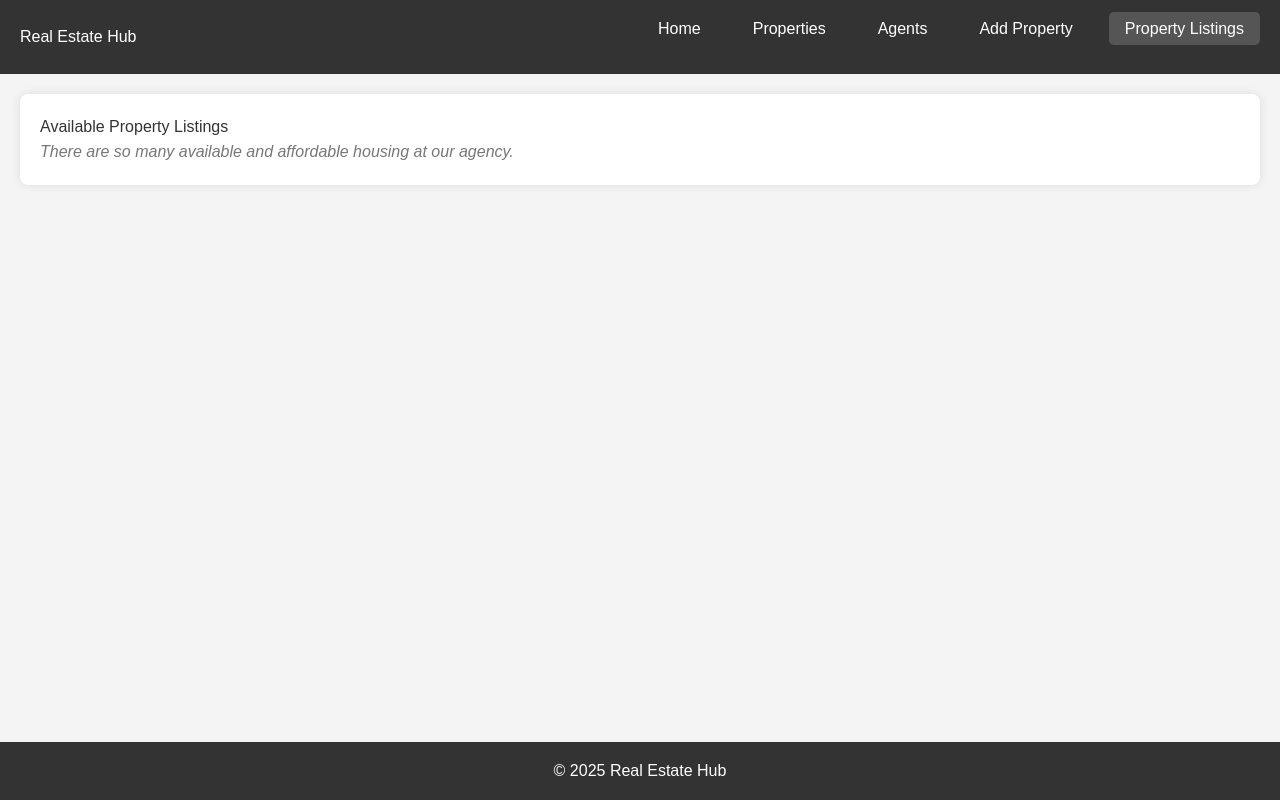
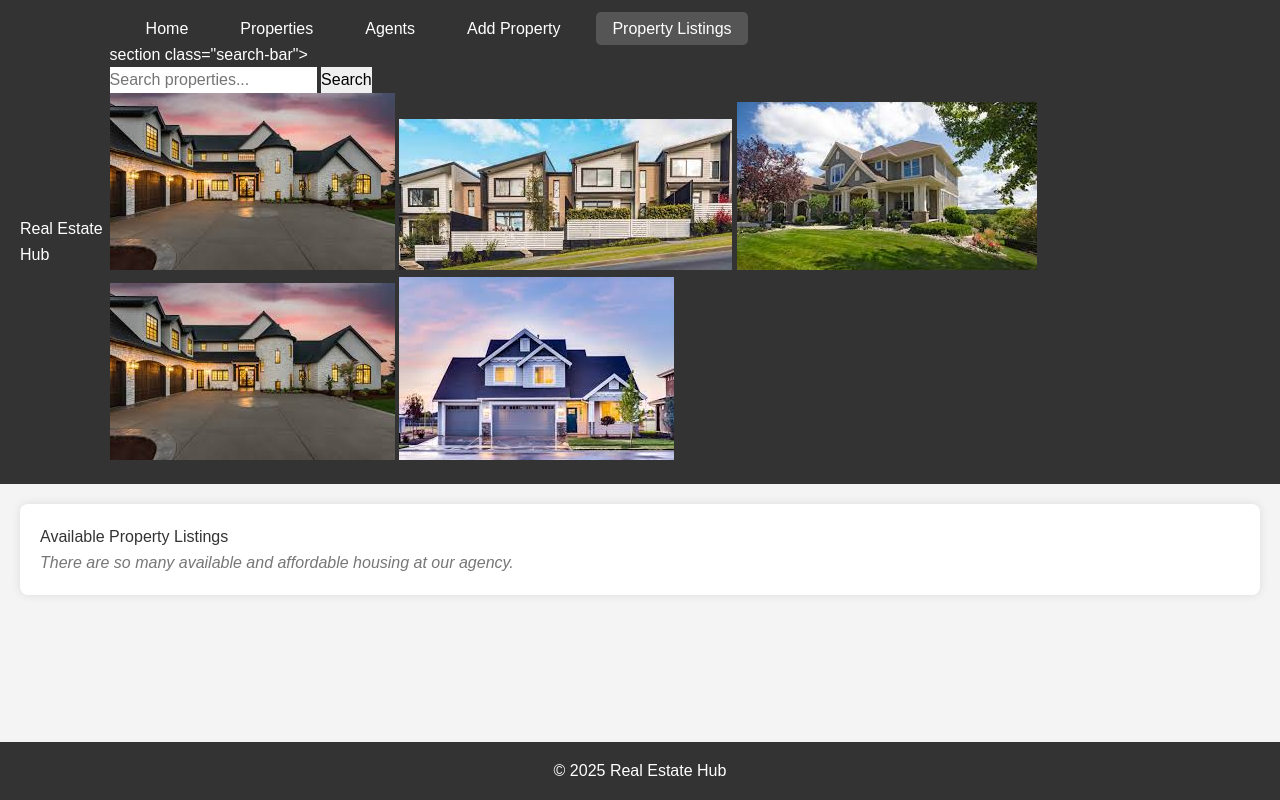
Before and after one commit to michellendegwa10/Realestate-Platform, a plain HTML site: page property-listigs.html in a window 1280 px wide. Drawn offline with Linux system fonts and the light colour scheme.

Commit message:
Add README file and images; enhance property listings page with search functionality and image display

```diff
--- a/property-listigs.html
+++ b/property-listigs.html
@@ -17,9 +17,19 @@
                 <li><a href="add-property.html">Add Property</a></li>
                 <li><a href="property-listings.html" class="active">Property Listings</a></li>
             </ul>
-            <ol>
-                <a href=""></a>
-            </ol>
+            section class="search-bar">
+                <form id="searchForm">
+                    <input type="text" id="searchInput" placeholder="Search properties...">
+                    <button type="submit">Search</button>
+                </form>
+
+               <div>
+                <img src="ha.jpg" alt="">
+                <img src="ho.jpg" alt="">
+                <img src="hoo.jpg" alt="">
+                <img src="house.jpg" alt="">
+                <img src="hu.jpg" alt="">
+               </div>
         </nav>
     </header>
     <main>
```
Also changed, not shown: properties.html (+6 -0 lines), ha.jpg (added), ho.jpg (added), hoo.jpg (added), house.jpg (added), hu.jpg (added), 1 other file.
